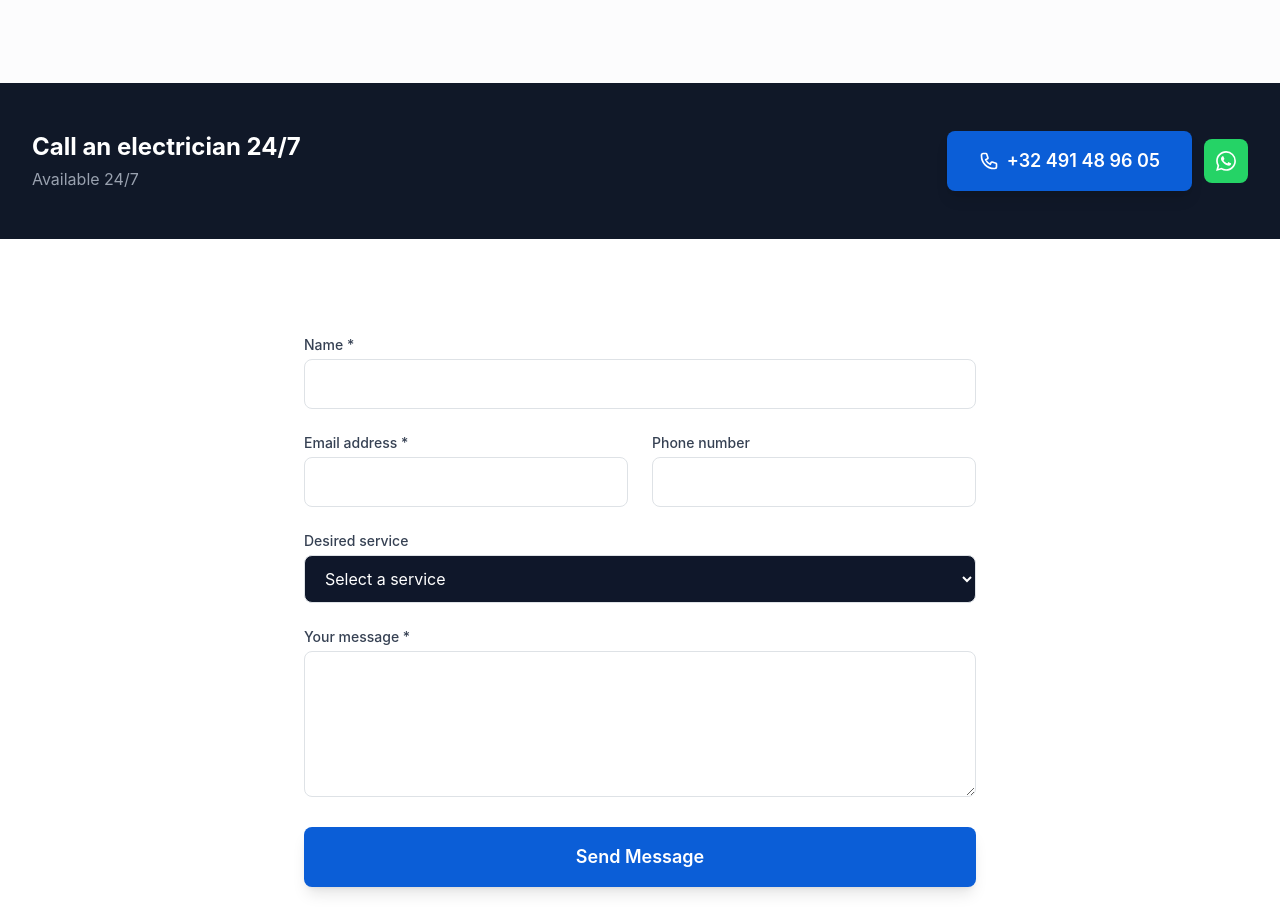
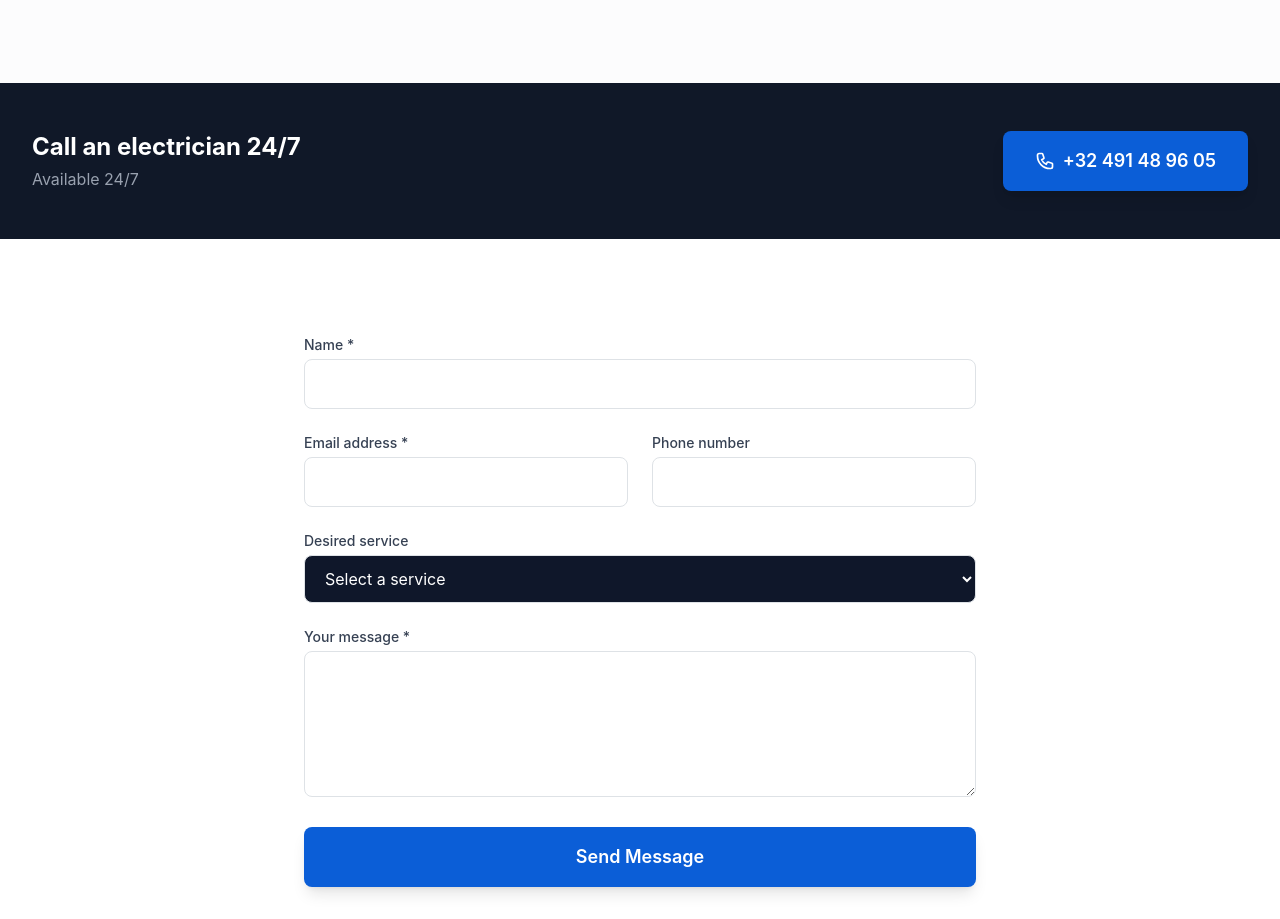
Before and after one commit to IchrakMansour/electromasters, a Next.js app: page /en in a window 1280 px wide. Shown: the part 2540-3459 px from the top of the page. Built offline with nearby package versions, Linux system fonts and the light colour scheme.

Commit message:
Remove WhatsApp button from CTABanner to match live site

```diff
--- a/src/components/sections/CTABanner.tsx
+++ b/src/components/sections/CTABanner.tsx
@@ -22,7 +22,7 @@
               {t("available247")}
             </p>
           </div>
-          <div className="flex flex-col gap-3 sm:flex-row sm:items-center">
+          <div className="flex flex-col gap-3 sm:flex-row">
             <Button
               href={`tel:${company.phoneRaw}`}
               variant="primary"
@@ -33,17 +33,6 @@
               </svg>
               {company.phone}
             </Button>
-            <a
-              href={`https://wa.me/${company.whatsapp.replace(/\D/g, "")}`}
-              target="_blank"
-              rel="noopener noreferrer"
-              className="inline-flex items-center justify-center rounded-lg bg-[#25D366] p-3 text-white transition-colors hover:bg-[#1ebe5d]"
-              aria-label="WhatsApp"
-            >
-              <svg className="h-5 w-5" viewBox="0 0 24 24" fill="currentColor">
-                <path d="M17.472 14.382c-.297-.149-1.758-.867-2.03-.967-.273-.099-.471-.148-.67.15-.197.297-.767.966-.94 1.164-.173.199-.347.223-.644.075-.297-.15-1.255-.463-2.39-1.475-.883-.788-1.48-1.761-1.653-2.059-.173-.297-.018-.458.13-.606.134-.133.298-.347.446-.52.149-.174.198-.298.298-.497.099-.198.05-.371-.025-.52-.075-.149-.669-1.612-.916-2.207-.242-.579-.487-.5-.669-.51-.173-.008-.371-.01-.57-.01-.198 0-.52.074-.792.372-.272.297-1.04 1.016-1.04 2.479 0 1.462 1.065 2.875 1.213 3.074.149.198 2.096 3.2 5.077 4.487.709.306 1.262.489 1.694.625.712.227 1.36.195 1.871.118.571-.085 1.758-.719 2.006-1.413.248-.694.248-1.289.173-1.413-.074-.124-.272-.198-.57-.347m-5.421 7.403h-.004a9.87 9.87 0 01-5.031-1.378l-.361-.214-3.741.982.998-3.648-.235-.374a9.86 9.86 0 01-1.51-5.26c.001-5.45 4.436-9.884 9.888-9.884 2.64 0 5.122 1.03 6.988 2.898a9.825 9.825 0 012.893 6.994c-.003 5.45-4.437 9.884-9.885 9.884m8.413-18.297A11.815 11.815 0 0012.05 0C5.495 0 .16 5.335.157 11.892c0 2.096.547 4.142 1.588 5.945L.057 24l6.305-1.654a11.882 11.882 0 005.683 1.448h.005c6.554 0 11.89-5.335 11.893-11.893a11.821 11.821 0 00-3.48-8.413z"/>
-              </svg>
-            </a>
           </div>
         </div>
       </Container>
```
